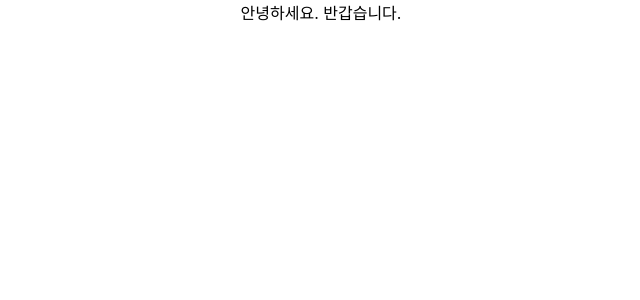
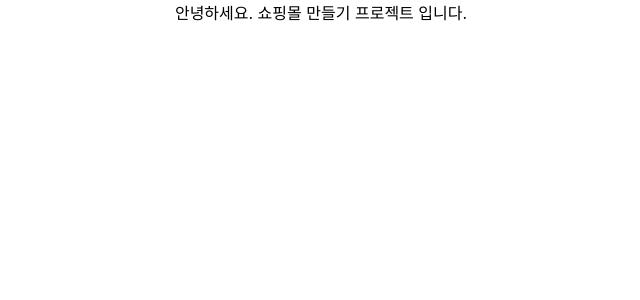
Before and after one commit to whddnjs1715/CreateWebsite, a React (Create React App) app: page / in a window 1280 px wide. Shown: the top 300 px of the page, without its empty margins (319-959 px from the left). Built offline with nearby package versions, Linux system fonts and the light colour scheme.

Commit message:
README 추가

```diff
--- a/src/App.js
+++ b/src/App.js
@@ -3,7 +3,7 @@ import './App.css';
 function App() {
   return (
     <div className="App">
-      안녕하세요. 반갑습니다.
+      안녕하세요. 쇼핑몰 만들기 프로젝트 입니다.
     </div>
   );
 }
```
Also changed, not shown: 1 other file (tests, documents, lock files or other folders).
